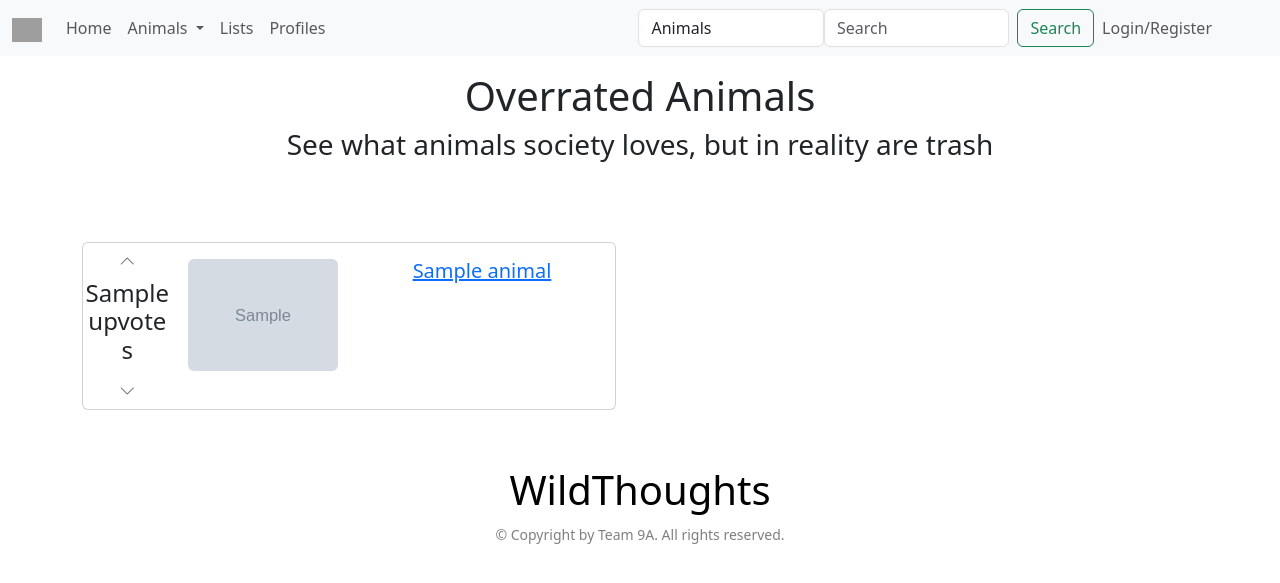
After one commit to OHGUAccount/AnimalsOfAllTime, a Django app: template templates/wildthoughts/animal/overrated.html in a window 1280 px wide. The commit adds this page. Shown: the top 583 px of the page. Run offline with Django 3.2, Linux system fonts and the light colour scheme; the template is opened without the code that fills it: most values are stand-ins (such as "Sample title", 1, 10 or a date in 2020); grey boxes marked "Sample" are stand-in pictures; grey boxes are pictures that could not be loaded.

Commit message:
Completed Underrated and Overrated pages (need polishing)

```diff
--- /dev/null
+++ b/templates/wildthoughts/animal/overrated.html
@@ -0,0 +1,50 @@
+{% extends 'wildthoughts/base/base.html' %}{% block title_block %}
+    Overrated Animals
+{% endblock %}
+{% load staticfiles %}
+
+{% block body_block %}
+<div class="text-center p-4">
+    <h1>Overrated Animals</h1>
+    <h3>See what animals society loves, but in reality are trash</h3>
+</div>
+
+<br /><br />
+
+<div class="container">
+    <div class="row row-cols-1 row-cols-md-2 g-5">
+
+        <div class="col">
+            {% if overrated_animals %}
+                {% for animal in overrated_animals %}
+                <div class="card">
+                    <div class="row g-0">
+                        <div class="col-2 text-center">
+                            <button type="button" class="upvote" id="upvote_{{ animal.id }}" data-animalid="{{ animal.id }}"><i class="bi bi-chevron-up"></i></button>
+                            <h4>{{ animal.upvotes }}</h4>
+                            <button type="button" class="downvote" id="downvote_{{ animal.id }}" data-animalid="{{ animal.id }}"><i class="bi bi-chevron-down"></i></button>
+                        </div>
+                        <div class="col-4">
+                            <img src="{{ MEDIA_URL }}{{ animal.picture }}" class="img-fluid rounded m-3" width=150 height=100  alt="{{ animal.name }}'s image">
+                        </div>
+                        <div class="col-6">
+                            <div class="card-body">
+                                <h5 class="card-title text-center"><a href="{% url 'wildthoughts:animal' animal.slug %}">{{ animal.name }}</a></h5>
+                            </div>
+                        </div>
+                    </div>
+                </div>
+                {% endfor %}
+            {% else %}
+            <strong>There are no animals present.</strong>
+            {% endif %}
+        </div>
+
+    </div>
+</div>
+
+{% if user.is_authenticated %}
+    <a href="{% url 'wildthoughts:add_animal' %}">Add Animal</a>
+{% endif %}
+
+{% endblock %}
--- a/templates/wildthoughts/base/base.html
+++ b/templates/wildthoughts/base/base.html
@@ -25,8 +25,8 @@
                         Animals
                     </a>
                     <ul class="dropdown-menu">
-                        <li><a class="dropdown-item" href="#">Most Overrated</a></li>
-                        <li><a class="dropdown-item" href="#">Most Underrated</a></li>
+                        <li><a class="dropdown-item" href="{% url 'wildthoughts:overrated' %}">Most Overrated</a></li>
+                        <li><a class="dropdown-item" href="{% url 'wildthoughts:underrated' %}">Most Underrated</a></li>
                         <li><a class="dropdown-item" href="{% url 'wildthoughts:animals' %}">Browse</a></li>
                     </ul>
                 </li>
--- a/wildthoughts/urls.py
+++ b/wildthoughts/urls.py
@@ -12,4 +12,6 @@ urlpatterns = [
     path('add_animal/', views.AddAnimalView.as_view(), name='add_animal'),
     path('lists/', views.UserListView.as_view(), name='lists'),
     path('profiles/<slug:username>/', views.ProfileView.as_view(), name='profile'),
+    path('overrated/', views.OverratedView.as_view(), name='overrated'),
+    path('underrrated/', views.UnderratedView.as_view(), name='underrated'),
 ]
```
Also changed, not shown: templates/wildthoughts/animal/underrated.html (added, +51 -0 lines), wildthoughts/views.py (+15 -0 lines), wildthoughts/migrations/0001_initial.py, wildthoughts/migrations/0002_auto_20240304_1152.py (deleted).
